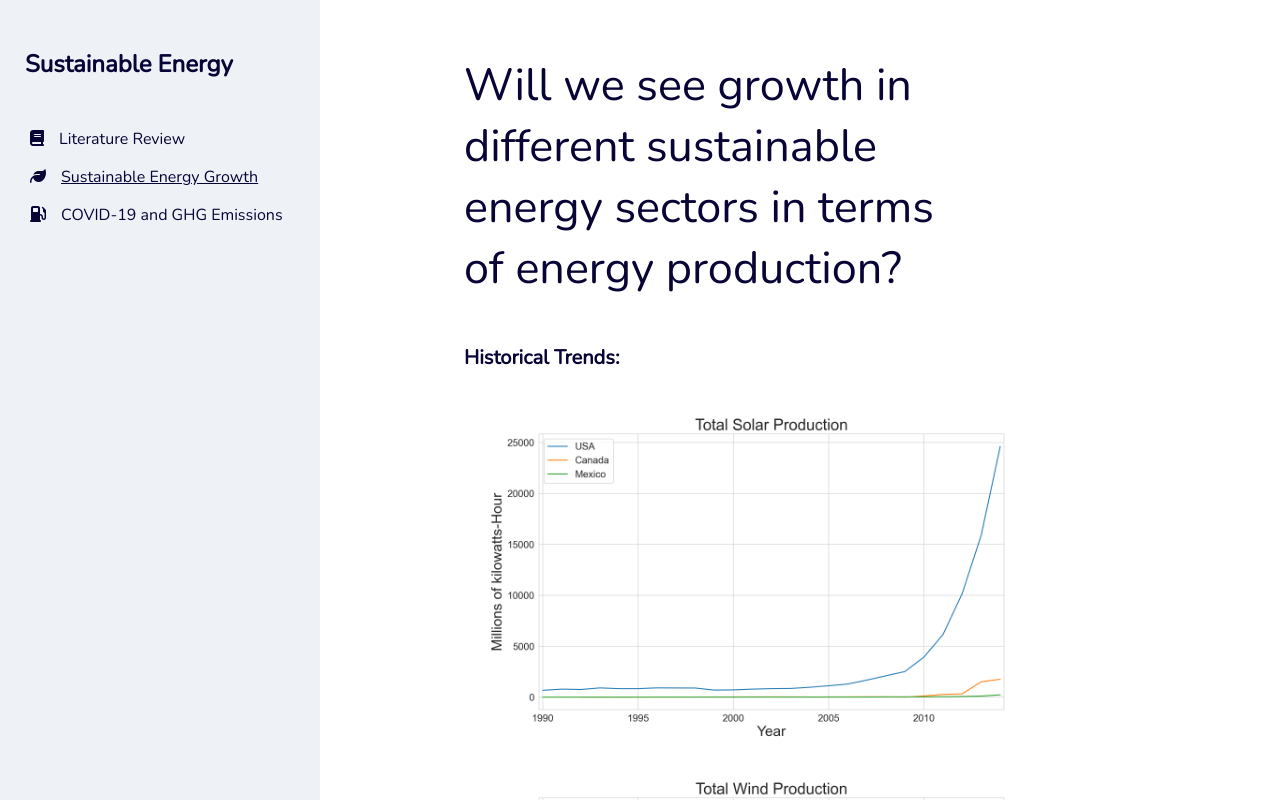
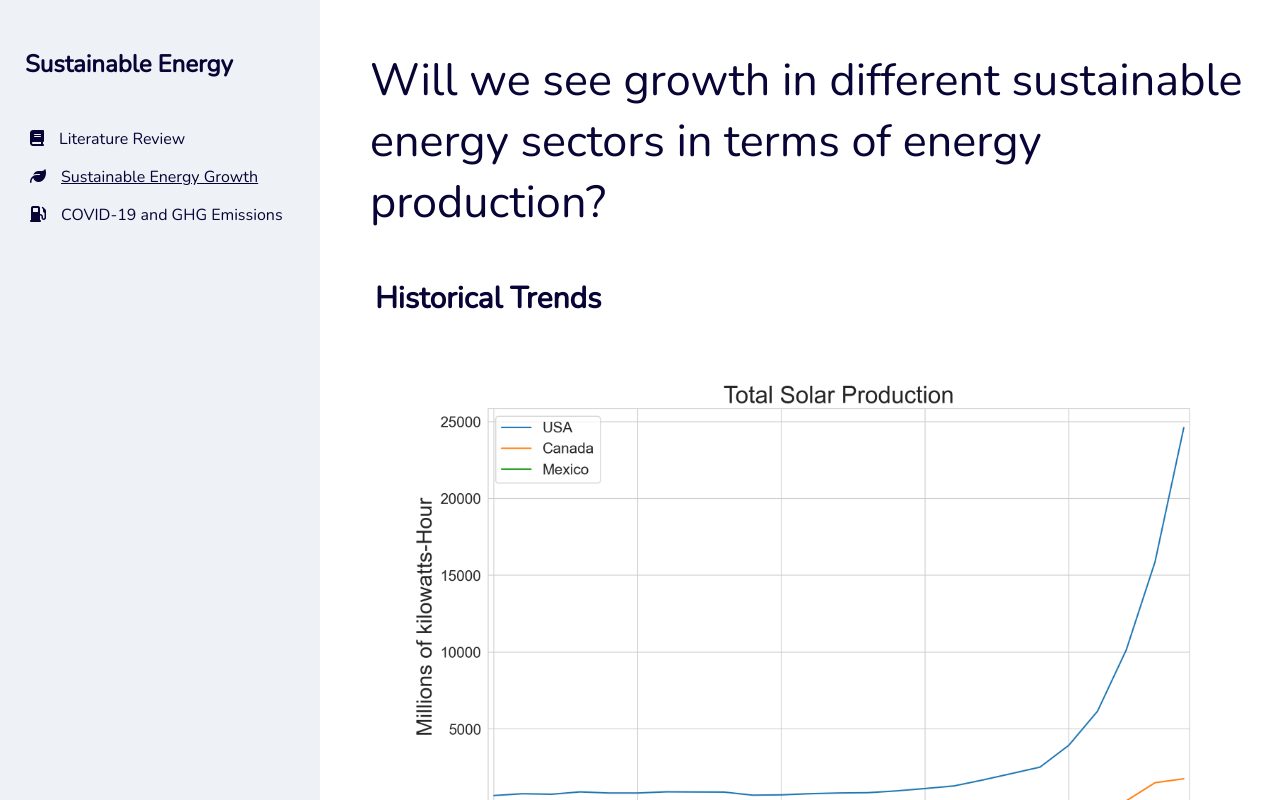
Before and after one commit to Krakhra/data_dashboard, a React (Create React App) app: page /#/growth in a window 1280 px wide. Built offline with nearby package versions, Linux system fonts and the light colour scheme.

Commit message:
Updated growth page to use page container

```diff
--- a/src/components/growth/Growth.css
+++ b/src/components/growth/Growth.css
@@ -1,37 +1,5 @@
-.growthTitleContainer {
-  margin-top: 0px;
-  padding-top: 10px;
-  font-size: 45px;
-  width: 50%;
-  margin-left: 15%;
-  color: rgb(8, 4, 54);
-}
-
-.growthHistoryContainer {
-  margin-left: 15%;
-  color: rgb(8, 4, 54);
-  font-size: 20px;
-  font-weight: bold;
-  width: 60%;
-}
-
-.imageContainer {
-  width: 90%;
-  height: auto;
-  margin-left: 15%;
-}
-
-.image1 {
-  float: left;
-}
-
-.image2 {
-}
-
-.growthDescriptionContainer {
-  margin-left: 15%;
+.growth-page p {
   color: rgb(108, 108, 110);
   font-size: 20px;
   font-weight: bold;
-  width: 55%;
 }
--- a/src/components/growth/Growth.js
+++ b/src/components/growth/Growth.js
@@ -1,4 +1,5 @@
 import React from 'react';
+import PageContainer, { Section, Image, Reference } from '../pageContainer/PageContainer';
 import './Growth.css';
 import solar1 from './solar_production.png';
 import wind1 from './wind_production.png';
@@ -6,70 +7,43 @@ import solar2 from './recent_solor.png';
 import wind2 from './recent_wind.png';
 
 const Growth = () => (
-  <div className="Growth">
-    <div className="growthTitleContainer">
-      <p className="growthTitle">
-        Will we see growth in different sustainable energy sectors in terms of energy
-        production?
-      </p>
-    </div>
-
-    <div className="growthHistoryContainer">
-      <p>Historical Trends:</p>
-    </div>
-    <div className="imageContainer">
-      <div className="image1">
-        <img style={{ width: '600px', height: 'auto' }} src={solar1} />
-      </div>
-      <div className="image2">
-        <img style={{ width: '600px', height: 'auto' }} src={wind1} />
-      </div>
-    </div>
-    <div className="growthDescriptionContainer">
+  <PageContainer
+    className="growth-page"
+    title="Will we see growth in different sustainable energy sectors in terms of energy
+  production?"
+  >
+    <Section title="Historical Trends">
+      <Image src={solar1} />
+      <Image src={wind1} />
       <p>
         These Graphs show us energy production from 1990 to 2015. We can see for USA and
         Canada that sustainable energy production is increasing. Although for Canada and
         Mexico growth was very slow. The fact that we never experienced any downward
         trends, it shows that sustainable energy was gaining momentum
       </p>
-    </div>
+    </Section>
 
-    <div className="growthHistoryContainer">
-      <p>Recent Data:</p>
-    </div>
-
-    <div className="imageContainer">
-      <div className="image1">
-        <img style={{ width: '600px', height: 'auto' }} src={solar2} />
-      </div>
-      <div className="image2">
-        <img style={{ width: '600px', height: 'auto' }} src={wind2} />
-      </div>
-    </div>
-    <div className="growthDescriptionContainer">
+    <Section title="Recent Data">
+      <Image src={solar2} />
+      <Image src={wind2} />
       <p>
         These graphs show a more recent picture of energy production in Canada. This is a
         first time in history where Canada's sustainble energy production has decreased.
         Because of COVID there are many delays and we are left with an uncertain future.
       </p>
-    </div>
+    </Section>
 
-    <div className="growthHistoryContainer">
-      <p>
-        Data Sources:
-        <span style={{ color: 'rgb(108, 108, 110)' }}>
-          https://www.kaggle.com/vtorreslopez/wind-solar-and-nuclear-energy-production,{' '}
-        </span>
-      </p>
-      <p>
-        <span style={{ color: 'rgb(108, 108, 110)' }}>
-          https://www150.statcan.gc.ca/t1/tbl1/en/tv.action?pid=2510001501&pickMembers%5B0%5D=1.1&pickMembers%5B1%5D=2.1&cubeTimeFrame.startMonth=04&
-          <br />
-          cubeTimeFrame.startYear=2016&cubeTimeFrame.endMonth=08&cubeTimeFrame.endYear=2020&referencePeriods=20160401%2C20200801{' '}
-        </span>
-      </p>
-    </div>
-  </div>
+    <Section title="Data Sources">
+      <Reference
+        id={1}
+        text="https://www.kaggle.com/vtorreslopez/wind-solar-and-nuclear-energy-production"
+      />
+      <Reference
+        id={2}
+        text="https://www150.statcan.gc.ca/t1/tbl1/en/tv.action?pid=2510001501&pickMembers%5B0%5D=1.1&pickMembers%5B1%5D=2.1&cubeTimeFrame.startMonth=04&cubeTimeFrame.startYear=2016&cubeTimeFrame.endMonth=08&cubeTimeFrame.endYear=2020&referencePeriods=20160401%2C20200801"
+      />
+    </Section>
+  </PageContainer>
 );
 
 export default Growth;
--- a/src/components/pageContainer/PageContainer.css
+++ b/src/components/pageContainer/PageContainer.css
@@ -13,11 +13,12 @@
 }
 
 .title {
-  font-size: 45px;
+  font-size: 45px !important;
   padding-top: 50px;
   padding-left: 50px;
   margin-top: 0px;
-  color: rgb(8, 4, 54);
+  color: rgb(8, 4, 54) !important;
+  font-weight: normal !important;
 }
 
 .content-container {
```
